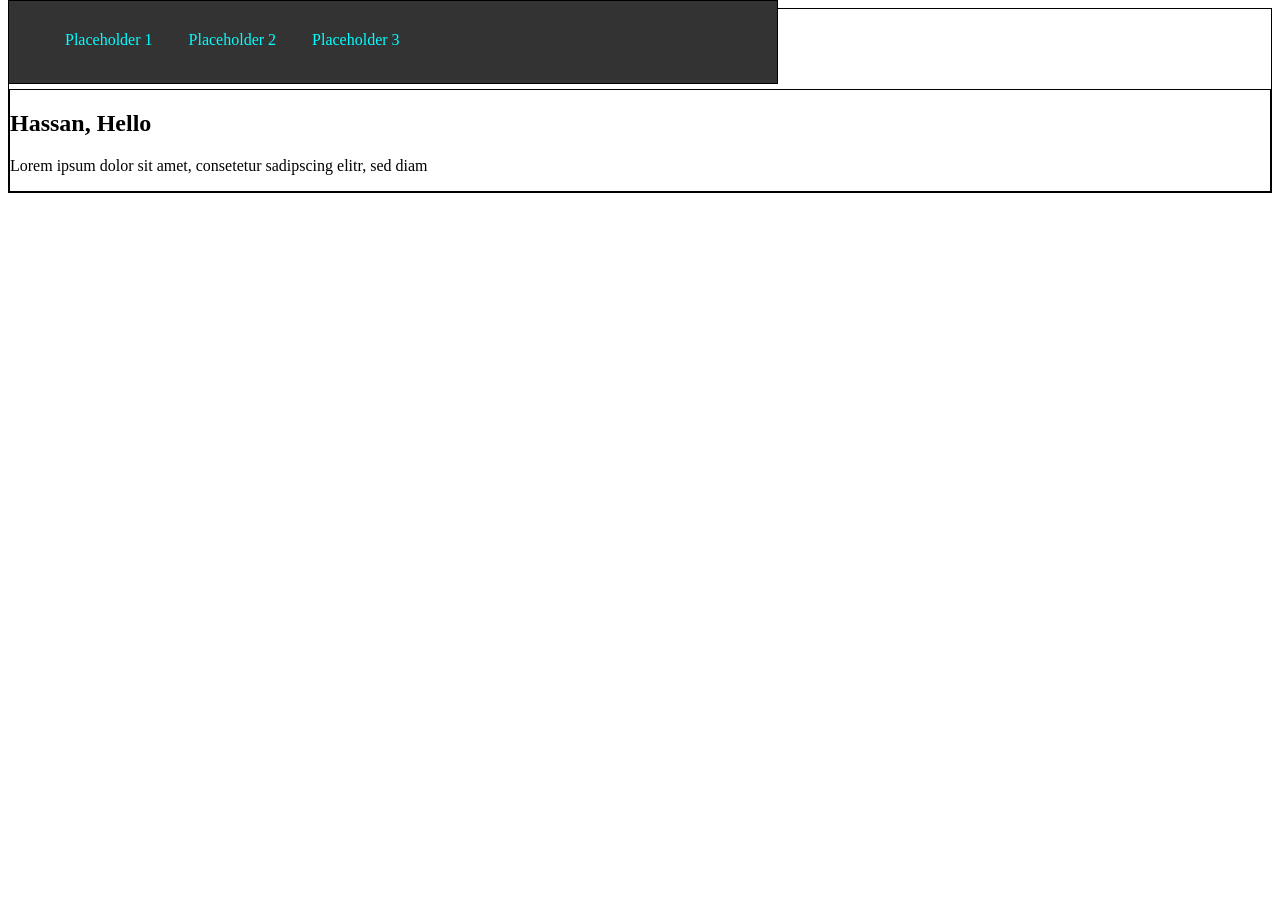
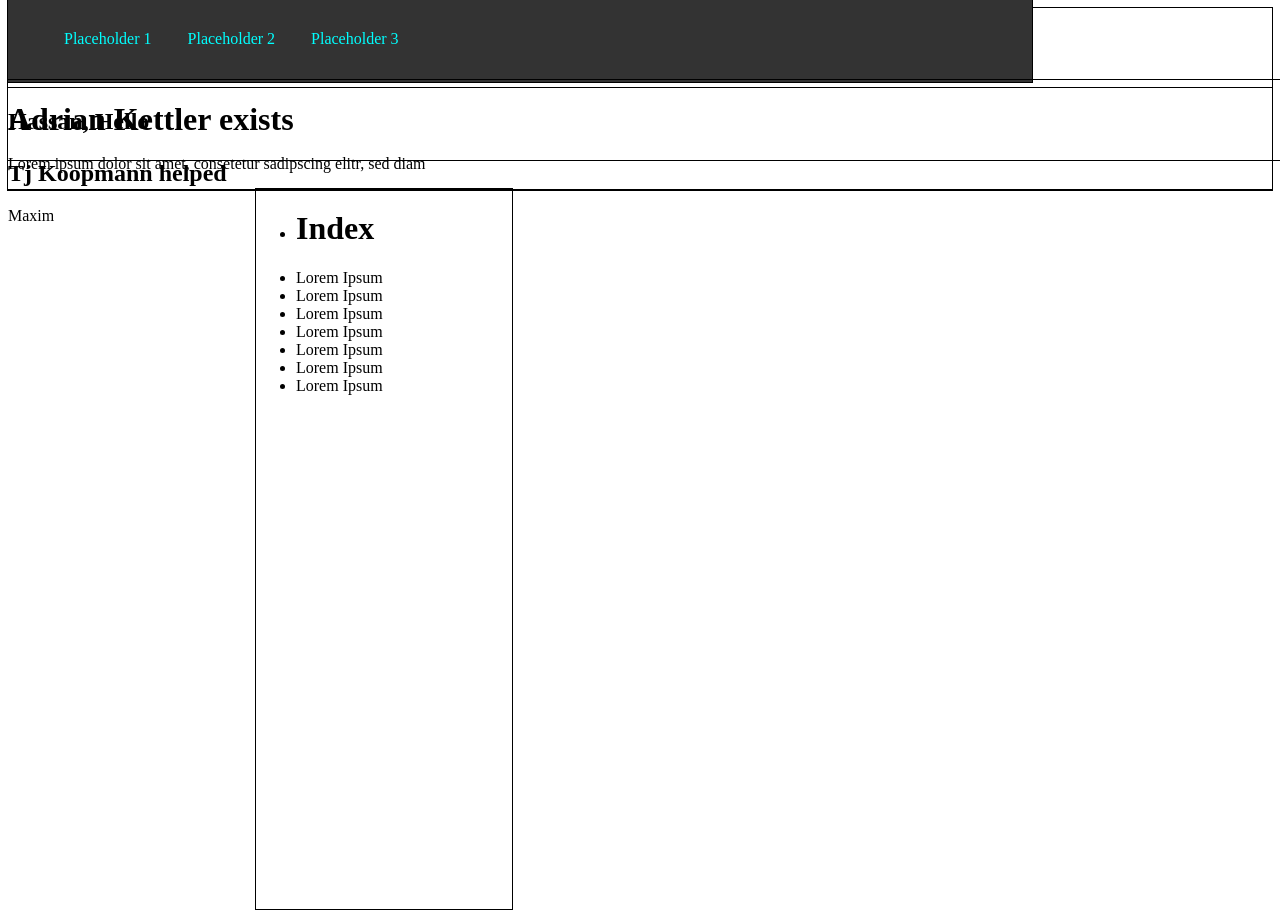
Before and after one commit to imTJK/P5_Webdesign, a Flask app: page / in a window 1280 px wide. Before the commit the page ends 193 px from the top, so only its background shows below. Run offline with Flask 2, Linux system fonts and the light colour scheme.

Commit message:
Schulle 15.09.2020

```diff
--- a/Webserver/static/css/placeholder.css
+++ b/Webserver/static/css/placeholder.css
@@ -1,5 +1,25 @@
 div{
     border: 1px solid black;
+    border-collapse: collapse;
+    margin: -1px;
+}
+
+#impressum {
+    float: bottom;
+    position: absolute;
+    top: 10%;
+    width: 100%;
+    height: 10%;
+    bottom: 0;
+}
+
+#sidebar {
+    float: right;
+    width: 20%;
+    height: 90%;
+    position: absolute;
+    right: 0;
+    left: 20%;
 }
 
 .navbar {
@@ -8,7 +28,7 @@ div{
     background-color: #333;
     position: fixed;
     top: 0;
-    width: 60%;
+    width: 80%;
     height: auto;
 }
 
--- a/Webserver/templates/index.html
+++ b/Webserver/templates/index.html
@@ -8,5 +8,17 @@
         <h2>{{user.username}}, Hello</h2>
         <p>Lorem ipsum dolor sit amet, consetetur sadipscing elitr, sed diam</p>
     </div>
+    <div id="sidebar">
+        <ul>
+            <li><h1 href="/index">Index</a></li>
+            <li><a>Lorem Ipsum</a></li>
+            <li><a>Lorem Ipsum</a></li>
+            <li><a>Lorem Ipsum</a></li>
+            <li><a>Lorem Ipsum</a></li>
+            <li><a>Lorem Ipsum</a></li>
+            <li><a>Lorem Ipsum</a></li>
+            <li><a>Lorem Ipsum</a></li>
+        </ul>
+    </div>
 </div>
 {% endblock %}
--- a/Webserver/templates/standard.html
+++ b/Webserver/templates/standard.html
@@ -20,5 +20,19 @@
             </div>
         </header>
         {% block content %}{% endblock %}
+
+        <div class="container">
+            <div id="impressum">
+                <h1>
+                    Adrian Kettler exists
+                </h1>
+                <h2>
+                    Tj Koopmann helped
+                </h2>
+                <p>
+                    Maxim
+                </p>
+            </div>
+        </div>
     </body>
 </html>
```
